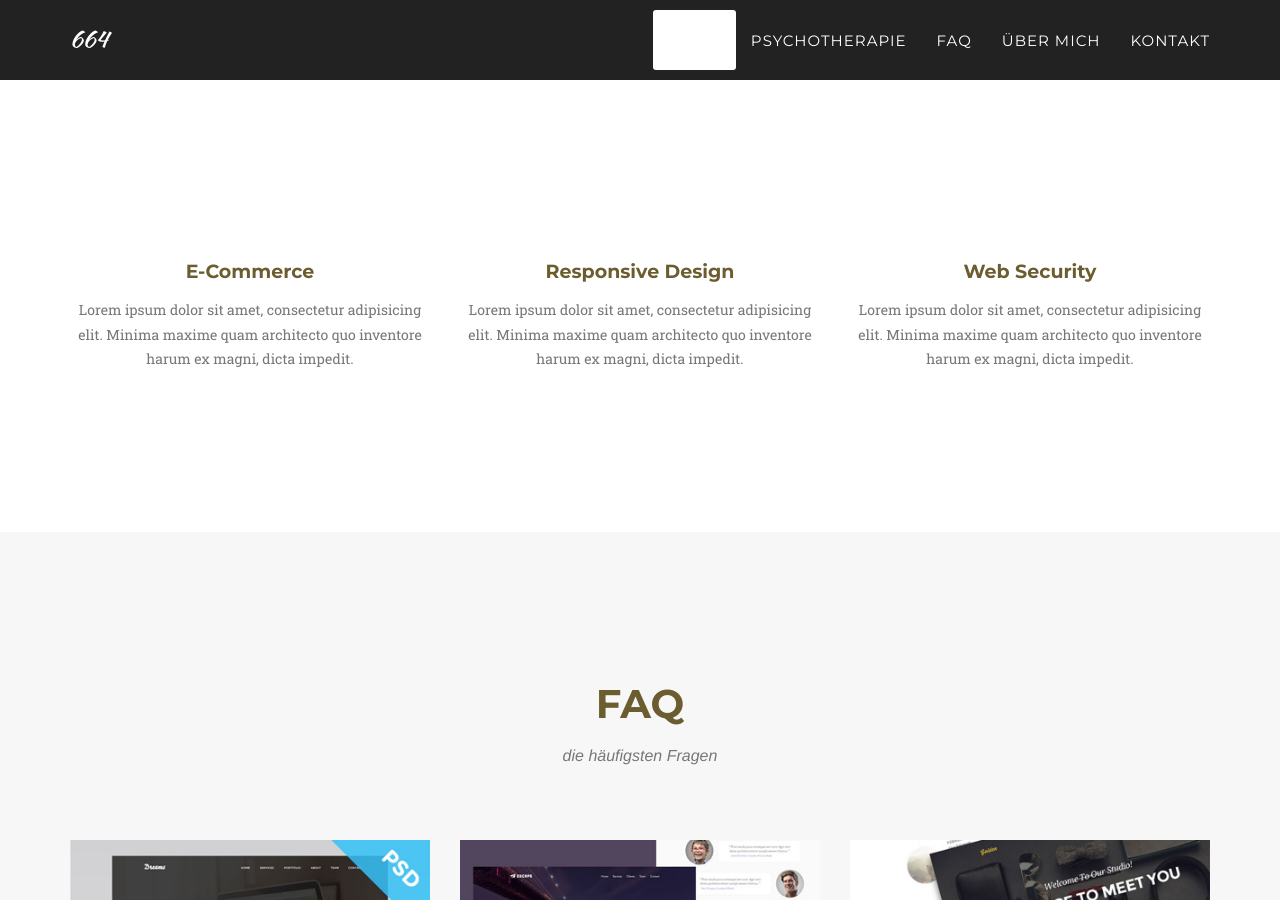
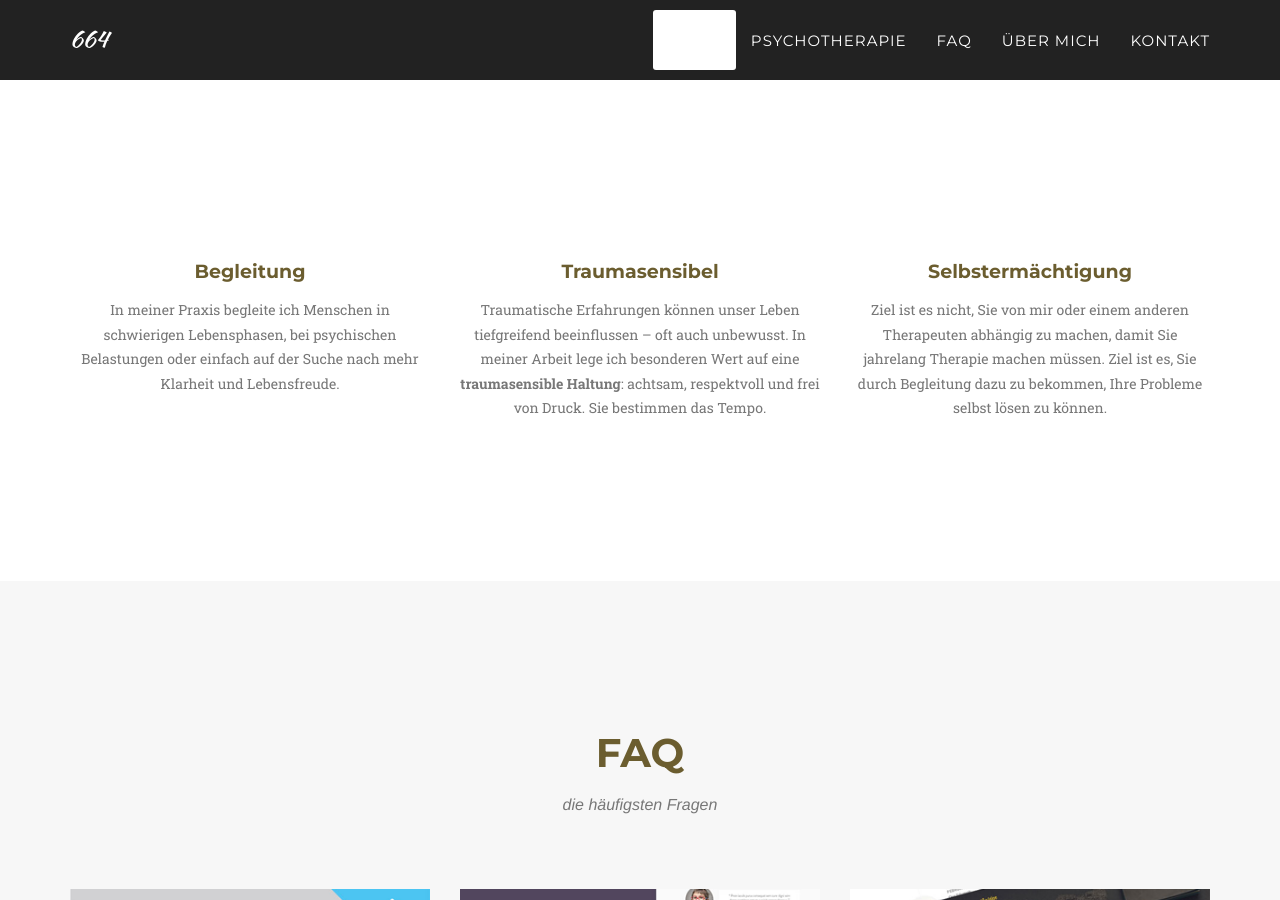
Before and after one commit to HappyTraum/tellname, a Jekyll site: the page built from index.html, in a window 1280 px wide and 900 px high, scrolled down 938 px. Built offline with Jekyll 4.4.1, drawn with Linux system fonts in a browser that asks for light colours; some web fonts are replaced.

Commit message:
Update services.html

```diff
--- a/_includes/services.html
+++ b/_includes/services.html
@@ -13,24 +13,25 @@
                         <i class="fa fa-circle fa-stack-2x text-primary"></i>
                         <i class="fa fa-shopping-cart fa-stack-1x fa-inverse"></i>
                     </span>
-                    <h4 class="service-heading">E-Commerce</h4>
-                    <p class="text-muted">Lorem ipsum dolor sit amet, consectetur adipisicing elit. Minima maxime quam architecto quo inventore harum ex magni, dicta impedit.</p>
+                    <h4 class="service-heading">Begleitung</h4>
+                    <p class="text-muted">In meiner Praxis begleite ich Menschen in schwierigen Lebensphasen, bei psychischen Belastungen oder einfach auf der Suche nach mehr Klarheit und Lebensfreude.</p>
                 </div>
                 <div class="col-md-4">
                     <span class="fa-stack fa-4x">
                         <i class="fa fa-circle fa-stack-2x text-primary"></i>
                         <i class="fa fa-laptop fa-stack-1x fa-inverse"></i>
                     </span>
-                    <h4 class="service-heading">Responsive Design</h4>
-                    <p class="text-muted">Lorem ipsum dolor sit amet, consectetur adipisicing elit. Minima maxime quam architecto quo inventore harum ex magni, dicta impedit.</p>
+                    <h4 class="service-heading">Traumasensibel</h4>
+                    <p class="text-muted">Traumatische Erfahrungen können unser Leben tiefgreifend beeinflussen – oft auch unbewusst. In meiner Arbeit lege ich besonderen Wert auf eine
+    <strong>traumasensible Haltung</strong>: achtsam, respektvoll und frei von Druck. Sie bestimmen das Tempo.</p>
                 </div>
                 <div class="col-md-4">
                     <span class="fa-stack fa-4x">
                         <i class="fa fa-circle fa-stack-2x text-primary"></i>
                         <i class="fa fa-lock fa-stack-1x fa-inverse"></i>
                     </span>
-                    <h4 class="service-heading">Web Security</h4>
-                    <p class="text-muted">Lorem ipsum dolor sit amet, consectetur adipisicing elit. Minima maxime quam architecto quo inventore harum ex magni, dicta impedit.</p>
+                    <h4 class="service-heading">Selbstermächtigung</h4>
+                    <p class="text-muted">Ziel ist es nicht, Sie von mir oder einem anderen Therapeuten abhängig zu machen, damit Sie jahrelang Therapie machen müssen. Ziel ist es, Sie durch Begleitung dazu zu bekommen, Ihre Probleme selbst lösen zu können.</p>
                 </div>
             </div>
         </div>
```
